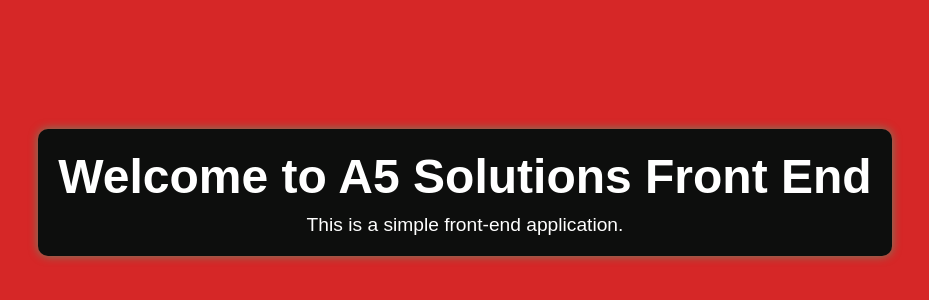
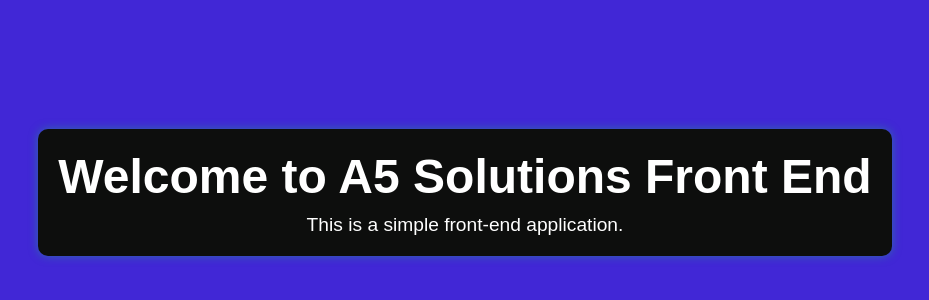
Before and after one commit to fernandoalencar67/nodefrontend, a website: page index.html in a window 1280 px wide. Shown: the part 208-508 px from the top of the page, without its empty margins (175-1104 px from the left). Drawn offline with Linux system fonts and the light colour scheme.

Commit message:
Update index.hmtl with clooos

```diff
--- a/index.html
+++ b/index.html
@@ -12,7 +12,7 @@
             justify-content: center;
             align-items: center;
             height: 100vh;
-            background-color: #d62727; /* Black background */
+            background-color: #4127d6; /* Black background */
             color: #fff; /* White text */
             font-family: Arial, sans-serif;
         }
@@ -21,7 +21,7 @@
             background-color: #0d0e0d; /* Red background */
             padding: 20px;
             border-radius: 10px;
-            box-shadow: 0 0 10px rgba(4, 231, 163, 0.5);
+            box-shadow: 0 0 10px rgba(28, 173, 130, 0.5);
         }
         h1 {
             margin: 0;
```
